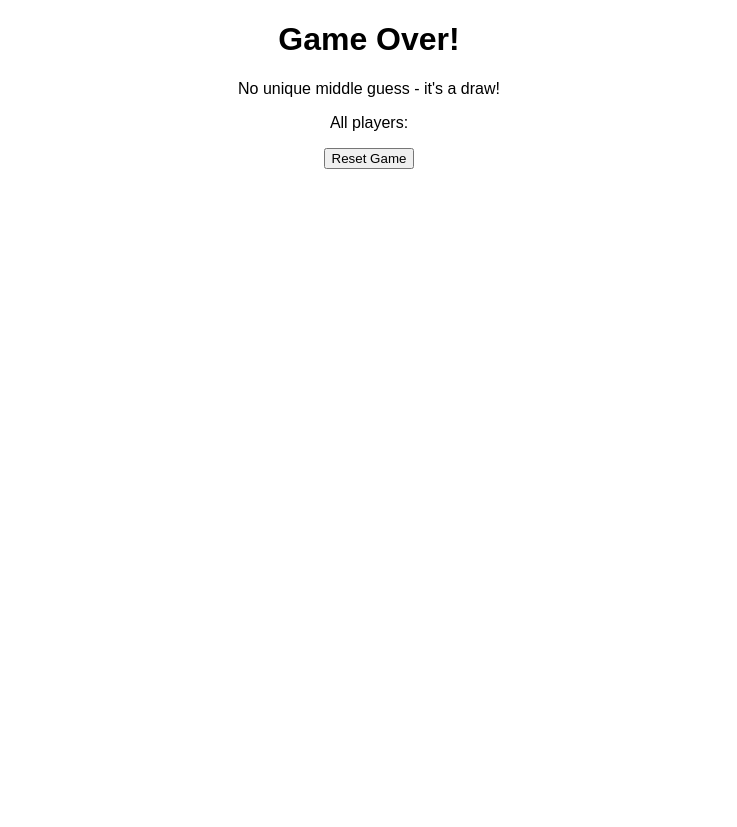
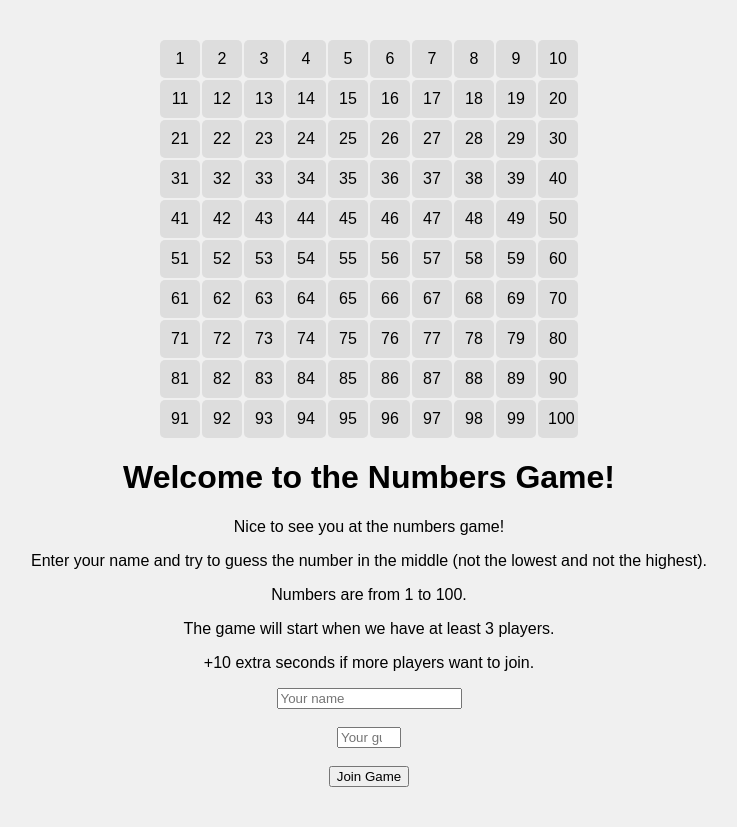
Before and after one commit to mclerke64/skaiciuzaidimas, a Flask app: page / in a window 1280 px wide. Shown: the whole page, without its empty margins (271-1008 px from the left). Before the commit the page ends 169 px from the top, so only its background shows below. Run offline with Flask 3, Linux system fonts and the light colour scheme; some libraries are stand-ins or nearby versions.

Commit message:
Update index.html

```diff
--- a/templates/index.html
+++ b/templates/index.html
@@ -1,38 +1,109 @@
 <!DOCTYPE html>
 <html>
 <head>
-    <title>Numbers Game Result</title>
+    <title>Numbers Game</title>
     <style>
-        body { font-family: Arial, sans-serif; text-align: center; margin: 20px; }
+        body {
+            font-family: Arial, sans-serif;
+            text-align: center;
+            background-color: #f0f0f0; /* Restored background */
+            margin: 0;
+            padding: 20px;
+        }
+        .number-grid {
+            display: grid;
+            grid-template-columns: repeat(10, 40px);
+            gap: 2px;
+            justify-content: center;
+            margin: 20px 0;
+        }
+        .number-grid div {
+            background-color: #ddd;
+            padding: 10px;
+            border-radius: 5px;
+        }
+        .players {
+            margin: 20px 0;
+        }
+        .timer {
+            font-size: 1.5em;
+            color: red;
+            margin: 10px 0;
+        }
     </style>
     <script src="https://cdn.socket.io/4.7.5/socket.io.min.js"></script>
     <script>
         const socket = io();
+        let countdownInterval;
+
+        socket.on('update_game_state', (data) => {
+            const playersDiv = document.querySelector('.players');
+            playersDiv.innerHTML = data.players.map(p => `${p.name} (guess hidden)`).join('<br>');
+            if (data.game_started) {
+                window.location.href = '/result';
+            }
+        });
+
+        socket.on('update_countdown', (data) => {
+            const timerDiv = document.querySelector('.timer');
+            if (data.countdown_active) {
+                timerDiv.style.display = 'block';
+                if (!countdownInterval) {
+                    countdownInterval = setInterval(() => {
+                        fetch('/').then(() => {
+                            socket.emit('get_countdown');
+                        });
+                        const remaining = Math.max(0, data.remaining_time - 0.1);
+                        timerDiv.textContent = `Time remaining: ${remaining.toFixed(1)}s`;
+                        if (remaining <= 0) {
+                            clearInterval(countdownInterval);
+                            countdownInterval = null;
+                        }
+                    }, 100);
+                }
+            } else {
+                timerDiv.style.display = 'none';
+                if (countdownInterval) {
+                    clearInterval(countdownInterval);
+                    countdownInterval = null;
+                }
+            }
+        });
+
+        socket.on('redirect_to_result', () => {
+            window.location.href = '/result';
+        });
+
         socket.on('game_reset', () => {
             location.reload();
         });
     </script>
 </head>
 <body>
-    <h1>Game Over!</h1>
-    {% if winners %}
-        <h2>Winners:</h2>
-        <ul>
-            {% for winner in winners %}
-                <li>{{ winner.name }} (guessed {{ winner.guess }})</li>
-            {% endfor %}
-        </ul>
-    {% else %}
-        <p>No unique middle guess - it's a draw!</p>
+    <div class="number-grid">
+        {% for i in range(1, 101) %}
+            <div>{{ i }}</div>
+        {% endfor %}
+    </div>
+    <h1>Welcome to the Numbers Game!</h1>
+    <p>Nice to see you at the numbers game!</p>
+    <p>Enter your name and try to guess the number in the middle (not the lowest and not the highest).</p>
+    <p>Numbers are from 1 to 100.</p>
+    <p>The game will start when we have at least 3 players.</p>
+    <p>+10 extra seconds if more players want to join.</p>
+    <div class="timer" style="display: none;">Time remaining: 10.0s</div>
+    <form method="POST">
+        <input type="text" name="name" placeholder="Your name" required><br><br>
+        <input type="number" name="guess" placeholder="Your guess" min="1" max="100" required><br><br>
+        <button type="submit">Join Game</button>
+    </form>
+    {% if error %}
+        <p style="color: red;">{{ error }}</p>
     {% endif %}
-    <p>All players:</p>
-    <ul>
+    <div class="players">
         {% for player in players %}
-            <li>{{ player.name }} (guessed {{ player.guess }})</li>
+            {{ player.name }} (guess hidden)<br>
         {% endfor %}
-    </ul>
-    <form method="POST" action="/reset">
-        <button type="submit">Reset Game</button>
-    </form>
+    </div>
 </body>
 </html>
```
